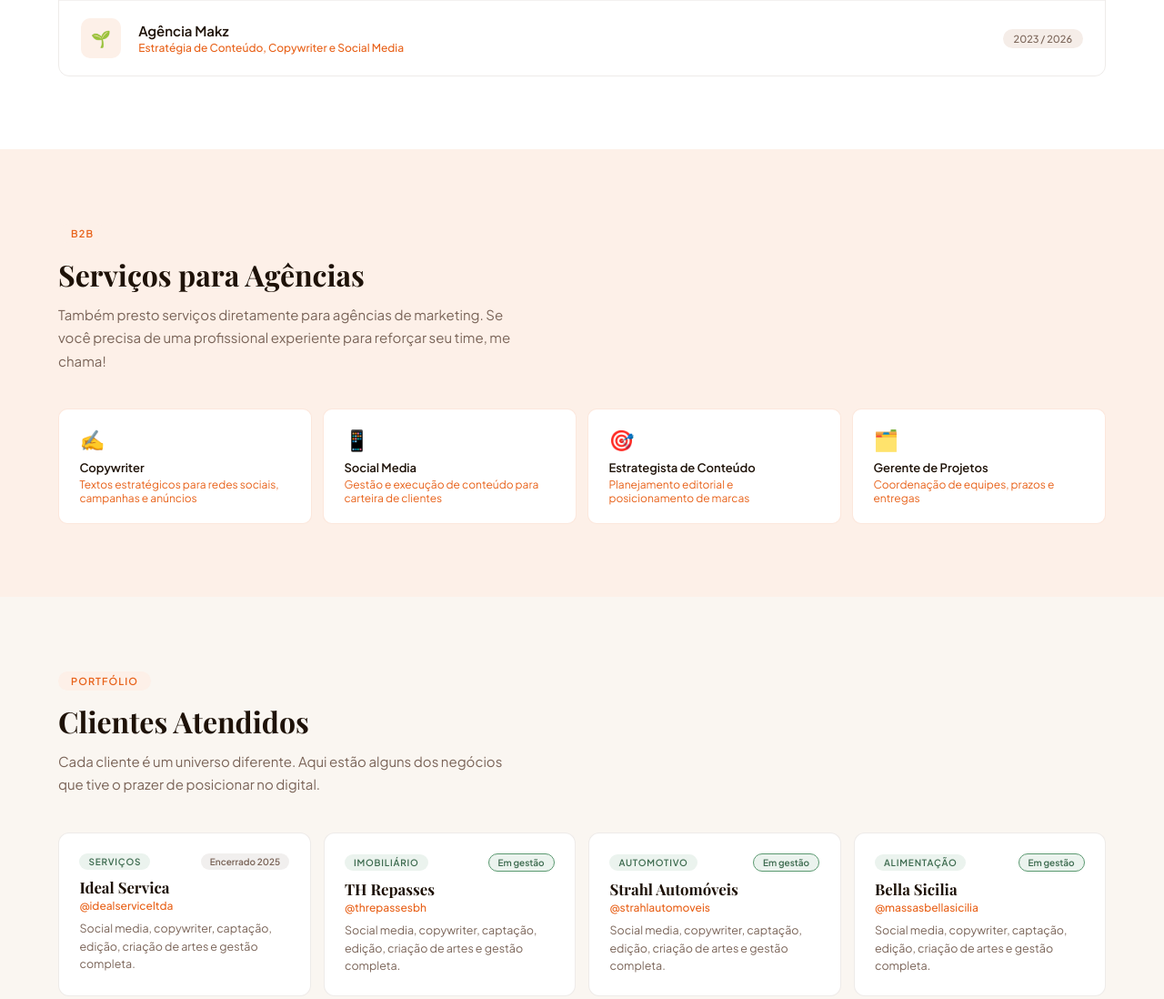
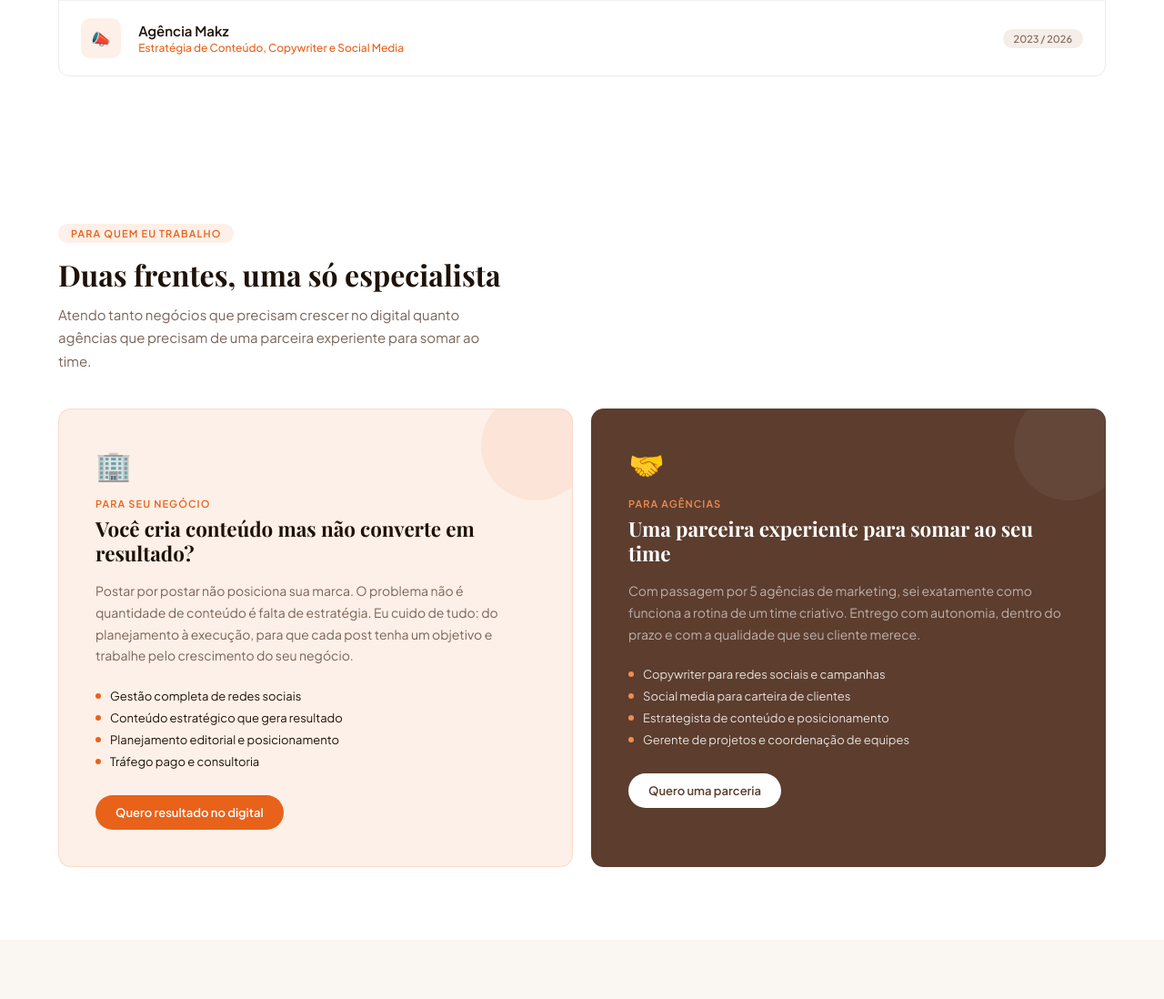
Before and after one commit to JudePaulasm/judepaula, a plain HTML site: page index.html in a window 1280 px wide. Shown: the part 1393-2491 px from the top of the page at 91% size. Drawn offline with nearby package versions, Linux system fonts and the light colour scheme; a web font is replaced by a local one.

Commit message:
Update index.html

```diff
--- a/index.html
+++ b/index.html
@@ -146,7 +146,7 @@ footer{background:var(--dark);padding:2rem 4rem;display:flex;justify-content:spa
   <div class="hero-left">
     <div class="hero-badge"><span class="hero-badge-dot"></span>Disponível para novos projetos</div>
     <h1>Social Media<br><span class="line-orange">Estrategista</span><br><span class="line-italic">de Conteúdo</span></h1>
-    <p class="hero-desc">Crio conteúdos estratégicos para posicionar negócios e serviços. Mais de 50 clientes atendidos, 5 agências de marketing e 7 nichos de atuação.</p>
+    <p class="hero-desc">Atendo negócios que criam conteúdo mas não veem resultado e agências que precisam de uma profissional experiente para somar ao time. Estratégia, execução e resultado em um só lugar.</p>
     <div class="hero-actions">
       <a href="https://wa.me/5531994389361?text=Oi%20Juliana!%20Vi%20seu%20portf%C3%B3lio%20e%20quero%20saber%20mais!" target="_blank" class="btn-wa">
         <svg viewBox="0 0 24 24"><path d="M17.472 14.382c-.297-.149-1.758-.867-2.03-.967-.273-.099-.471-.148-.67.15-.197.297-.767.966-.94 1.164-.173.199-.347.223-.644.075-.297-.15-1.255-.463-2.39-1.475-.883-.788-1.48-1.761-1.653-2.059-.173-.297-.018-.458.13-.606.134-.133.298-.347.446-.52.149-.174.198-.298.298-.497.099-.198.05-.371-.025-.52-.075-.149-.669-1.612-.916-2.207-.242-.579-.487-.5-.669-.51-.173-.008-.371-.01-.57-.01-.198 0-.52.074-.792.372-.272.297-1.04 1.016-1.04 2.479 0 1.462 1.065 2.875 1.213 3.074.149.198 2.096 3.2 5.077 4.487.709.306 1.262.489 1.694.625.712.227 1.36.195 1.871.118.571-.085 1.758-.719 2.006-1.413.248-.694.248-1.289.173-1.413-.074-.124-.272-.198-.57-.347m-5.421 7.403h-.004a9.87 9.87 0 01-5.031-1.378l-.361-.214-3.741.982.998-3.648-.235-.374a9.86 9.86 0 01-1.51-5.26c.001-5.45 4.436-9.884 9.888-9.884 2.64 0 5.122 1.03 6.988 2.898a9.825 9.825 0 012.893 6.994c-.003 5.45-4.437 9.884-9.885 9.884m8.413-18.297A11.815 11.815 0 0012.05 0C5.495 0 .16 5.335.157 11.892c0 2.096.547 4.142 1.588 5.945L.057 24l6.305-1.654a11.882 11.882 0 005.683 1.448h.005c6.554 0 11.89-5.335 11.893-11.893a11.821 11.821 0 00-3.48-8.413z"/></svg>
@@ -175,59 +175,77 @@ footer{background:var(--dark);padding:2rem 4rem;display:flex;justify-content:spa
   <p class="section-sub">Passagem por 5 agências de marketing, atuando como copywriter, social media, estrategista e gerente de projetos.</p>
   <div class="exp-grid">
     <div class="exp-row">
-      <div class="exp-icon">🚀</div>
+      <div class="exp-icon">📣</div>
       <div><p class="exp-empresa">Ecossistema Elyssa</p><p class="exp-cargo">Gerente de Projetos</p></div>
       <span class="exp-periodo atual">Atualmente</span>
     </div>
     <div class="exp-row">
-      <div class="exp-icon">💼</div>
+      <div class="exp-icon">📣</div>
       <div><p class="exp-empresa">Agência Intel</p><p class="exp-cargo">Gerente de Projetos</p></div>
       <span class="exp-periodo atual">Atualmente</span>
     </div>
     <div class="exp-row">
-      <div class="exp-icon">📱</div>
+      <div class="exp-icon">📣</div>
       <div><p class="exp-empresa">Agência Venda Criativa</p><p class="exp-cargo">Social Media e Estrategista</p></div>
       <span class="exp-periodo">2026</span>
     </div>
     <div class="exp-row">
-      <div class="exp-icon">✍️</div>
+      <div class="exp-icon">📣</div>
       <div><p class="exp-empresa">Agência Mspherium</p><p class="exp-cargo">Gerente de Estratégia e Copywriter</p></div>
       <span class="exp-periodo">2024 / 2025</span>
     </div>
     <div class="exp-row">
-      <div class="exp-icon">🌱</div>
+      <div class="exp-icon">📣</div>
       <div><p class="exp-empresa">Agência Makz</p><p class="exp-cargo">Estratégia de Conteúdo, Copywriter e Social Media</p></div>
       <span class="exp-periodo">2023 / 2026</span>
     </div>
   </div>
 </section>
 
-<!-- SERVIÇOS PARA AGÊNCIAS -->
-<section class="agencias-section section-wrap">
-  <span class="section-chip">B2B</span>
-  <h2 class="section-title">Serviços para Agências</h2>
-  <p class="section-sub">Também presto serviços diretamente para agências de marketing. Se você precisa de uma profissional experiente para reforçar seu time, me chama!</p>
-  <div class="agencias-grid">
-    <div class="agencia-card">
-      <div class="agencia-icon">✍️</div>
-      <p class="agencia-nome">Copywriter</p>
-      <p class="agencia-cargo">Textos estratégicos para redes sociais, campanhas e anúncios</p>
+<!-- PARA QUEM -->
+<section class="section-wrap" style="background:var(--white)">
+  <span class="section-chip">Para quem eu trabalho</span>
+  <h2 class="section-title">Duas frentes, uma só especialista</h2>
+  <p class="section-sub">Atendo tanto negócios que precisam crescer no digital quanto agências que precisam de uma parceira experiente para somar ao time.</p>
+
+  <div style="display:grid;grid-template-columns:1fr 1fr;gap:20px;margin-top:2rem">
+
+    <!-- CLIENTE FINAL -->
+    <div style="background:var(--orange-pale);border-radius:14px;padding:2.5rem;border:1px solid rgba(232,98,26,.15);position:relative;overflow:hidden">
+      <div style="position:absolute;top:-20px;right:-20px;width:120px;height:120px;border-radius:50%;background:rgba(232,98,26,.08)"></div>
+      <div style="font-size:2rem;margin-bottom:1rem">🏢</div>
+      <p style="font-size:11px;font-weight:600;letter-spacing:.1em;text-transform:uppercase;color:var(--orange);margin-bottom:.5rem">Para seu negócio</p>
+      <h3 style="font-family:'Playfair Display',serif;font-size:1.4rem;font-weight:700;color:var(--dark);margin-bottom:1rem;line-height:1.2">Você cria conteúdo mas não converte em resultado?</h3>
+      <p style="font-size:14px;color:var(--muted);line-height:1.7;margin-bottom:1.5rem">Postar por postar não posiciona sua marca. O problema não é quantidade de conteúdo é falta de estratégia. Eu cuido de tudo: do planejamento à execução, para que cada post tenha um objetivo e trabalhe pelo crescimento do seu negócio.</p>
+      <div style="display:flex;flex-direction:column;gap:8px;margin-bottom:1.8rem">
+        <div style="display:flex;align-items:center;gap:10px;font-size:13px;color:var(--dark)"><span style="width:6px;height:6px;border-radius:50%;background:var(--orange);flex-shrink:0"></span>Gestão completa de redes sociais</div>
+        <div style="display:flex;align-items:center;gap:10px;font-size:13px;color:var(--dark)"><span style="width:6px;height:6px;border-radius:50%;background:var(--orange);flex-shrink:0"></span>Conteúdo estratégico que gera resultado</div>
+        <div style="display:flex;align-items:center;gap:10px;font-size:13px;color:var(--dark)"><span style="width:6px;height:6px;border-radius:50%;background:var(--orange);flex-shrink:0"></span>Planejamento editorial e posicionamento</div>
+        <div style="display:flex;align-items:center;gap:10px;font-size:13px;color:var(--dark)"><span style="width:6px;height:6px;border-radius:50%;background:var(--orange);flex-shrink:0"></span>Tráfego pago e consultoria</div>
+      </div>
+      <a href="https://wa.me/5531994389361?text=Oi%20Juliana!%20Preciso%20de%20ajuda%20com%20o%20social%20media%20do%20meu%20neg%C3%B3cio!" target="_blank" style="display:inline-flex;align-items:center;gap:8px;background:var(--orange);color:white;padding:11px 22px;border-radius:100px;font-size:13px;font-weight:600;text-decoration:none;transition:all .2s">
+        Quero resultado no digital
+      </a>
     </div>
-    <div class="agencia-card">
-      <div class="agencia-icon">📱</div>
-      <p class="agencia-nome">Social Media</p>
-      <p class="agencia-cargo">Gestão e execução de conteúdo para carteira de clientes</p>
+
+    <!-- AGÊNCIAS -->
+    <div style="background:var(--brown);border-radius:14px;padding:2.5rem;border:1px solid rgba(92,61,46,.2);position:relative;overflow:hidden">
+      <div style="position:absolute;top:-20px;right:-20px;width:120px;height:120px;border-radius:50%;background:rgba(255,255,255,.05)"></div>
+      <div style="font-size:2rem;margin-bottom:1rem">🤝</div>
+      <p style="font-size:11px;font-weight:600;letter-spacing:.1em;text-transform:uppercase;color:var(--orange-light);margin-bottom:.5rem">Para agências</p>
+      <h3 style="font-family:'Playfair Display',serif;font-size:1.4rem;font-weight:700;color:white;margin-bottom:1rem;line-height:1.2">Uma parceira experiente para somar ao seu time</h3>
+      <p style="font-size:14px;color:rgba(255,255,255,.6);line-height:1.7;margin-bottom:1.5rem">Com passagem por 5 agências de marketing, sei exatamente como funciona a rotina de um time criativo. Entrego com autonomia, dentro do prazo e com a qualidade que seu cliente merece.</p>
+      <div style="display:flex;flex-direction:column;gap:8px;margin-bottom:1.8rem">
+        <div style="display:flex;align-items:center;gap:10px;font-size:13px;color:rgba(255,255,255,.85)"><span style="width:6px;height:6px;border-radius:50%;background:var(--orange-light);flex-shrink:0"></span>Copywriter para redes sociais e campanhas</div>
+        <div style="display:flex;align-items:center;gap:10px;font-size:13px;color:rgba(255,255,255,.85)"><span style="width:6px;height:6px;border-radius:50%;background:var(--orange-light);flex-shrink:0"></span>Social media para carteira de clientes</div>
+        <div style="display:flex;align-items:center;gap:10px;font-size:13px;color:rgba(255,255,255,.85)"><span style="width:6px;height:6px;border-radius:50%;background:var(--orange-light);flex-shrink:0"></span>Estrategista de conteúdo e posicionamento</div>
+        <div style="display:flex;align-items:center;gap:10px;font-size:13px;color:rgba(255,255,255,.85)"><span style="width:6px;height:6px;border-radius:50%;background:var(--orange-light);flex-shrink:0"></span>Gerente de projetos e coordenação de equipes</div>
+      </div>
+      <a href="https://wa.me/5531994389361?text=Oi%20Juliana!%20Tenho%20uma%20ag%C3%AAncia%20e%20quero%20conversar%20sobre%20uma%20parceria!" target="_blank" style="display:inline-flex;align-items:center;gap:8px;background:white;color:var(--brown);padding:11px 22px;border-radius:100px;font-size:13px;font-weight:600;text-decoration:none;transition:all .2s">
+        Quero uma parceria
+      </a>
     </div>
-    <div class="agencia-card">
-      <div class="agencia-icon">🎯</div>
-      <p class="agencia-nome">Estrategista de Conteúdo</p>
-      <p class="agencia-cargo">Planejamento editorial e posicionamento de marcas</p>
-    </div>
-    <div class="agencia-card">
-      <div class="agencia-icon">🗂️</div>
-      <p class="agencia-nome">Gerente de Projetos</p>
-      <p class="agencia-cargo">Coordenação de equipes, prazos e entregas</p>
-    </div>
+
   </div>
 </section>
 
@@ -244,7 +262,7 @@ footer{background:var(--dark);padding:2rem 4rem;display:flex;justify-content:spa
       <p class="cliente-servicos">Social media, copywriter, captação, edição, criação de artes e gestão completa.</p>
     </div>
     <div class="cliente-card">
-      <div class="cliente-header"><span class="cliente-nicho-tag">Imobiliário</span><span class="badge-atual">Em gestão</span></div>
+      <div class="cliente-header"><span class="cliente-nicho-tag">Automotivo</span><span class="badge-atual">Em gestão</span></div>
       <p class="cliente-nome">TH Repasses</p>
       <p class="cliente-ig">@threpassesbh</p>
       <p class="cliente-servicos">Social media, copywriter, captação, edição, criação de artes e gestão completa.</p>
@@ -259,6 +277,12 @@ footer{background:var(--dark);padding:2rem 4rem;display:flex;justify-content:spa
       <div class="cliente-header"><span class="cliente-nicho-tag">Alimentação</span><span class="badge-atual">Em gestão</span></div>
       <p class="cliente-nome">Bella Sicilia</p>
       <p class="cliente-ig">@massasbellasicilia</p>
+      <p class="cliente-servicos">Social media, copywriter, captação, edição, criação de artes e gestão completa.</p>
+    </div>
+    <div class="cliente-card">
+      <div class="cliente-header"><span class="cliente-nicho-tag">Imobiliário</span><span class="badge-encerrado">Encerrado 2025</span></div>
+      <p class="cliente-nome">TBento Imóveis</p>
+      <p class="cliente-ig">@tbento.imoveis</p>
       <p class="cliente-servicos">Social media, copywriter, captação, edição, criação de artes e gestão completa.</p>
     </div>
     <div class="cliente-card">
@@ -310,7 +334,7 @@ footer{background:var(--dark);padding:2rem 4rem;display:flex;justify-content:spa
 <div class="cta-section">
   <div>
     <h2 class="cta-title">Vamos trabalhar juntos?</h2>
-    <p class="cta-sub">Pronta para transformar a presença digital do seu negócio. Me chama no WhatsApp e conta o que você precisa!</p>
+    <p class="cta-sub">Seja para o seu negócio ou para somar ao time da sua agência, estou pronta para entregar estratégia e resultado. Me chama no WhatsApp e conta o que você precisa!</p>
   </div>
   <div class="cta-actions">
     <a href="https://wa.me/5531994389361?text=Oi%20Juliana!%20Vi%20seu%20portf%C3%B3lio%20e%20quero%20saber%20mais!" target="_blank" class="btn-wa">
```
